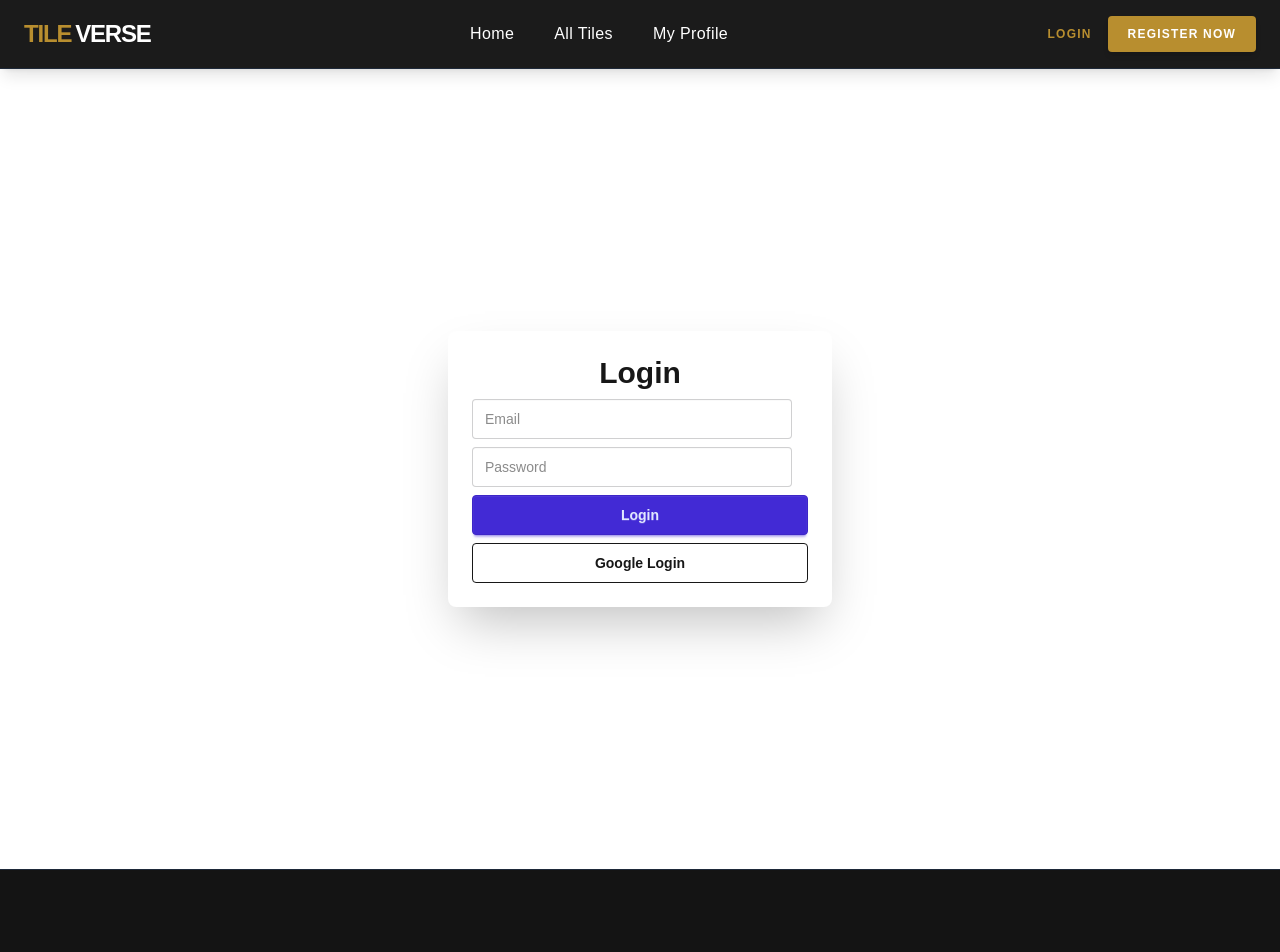
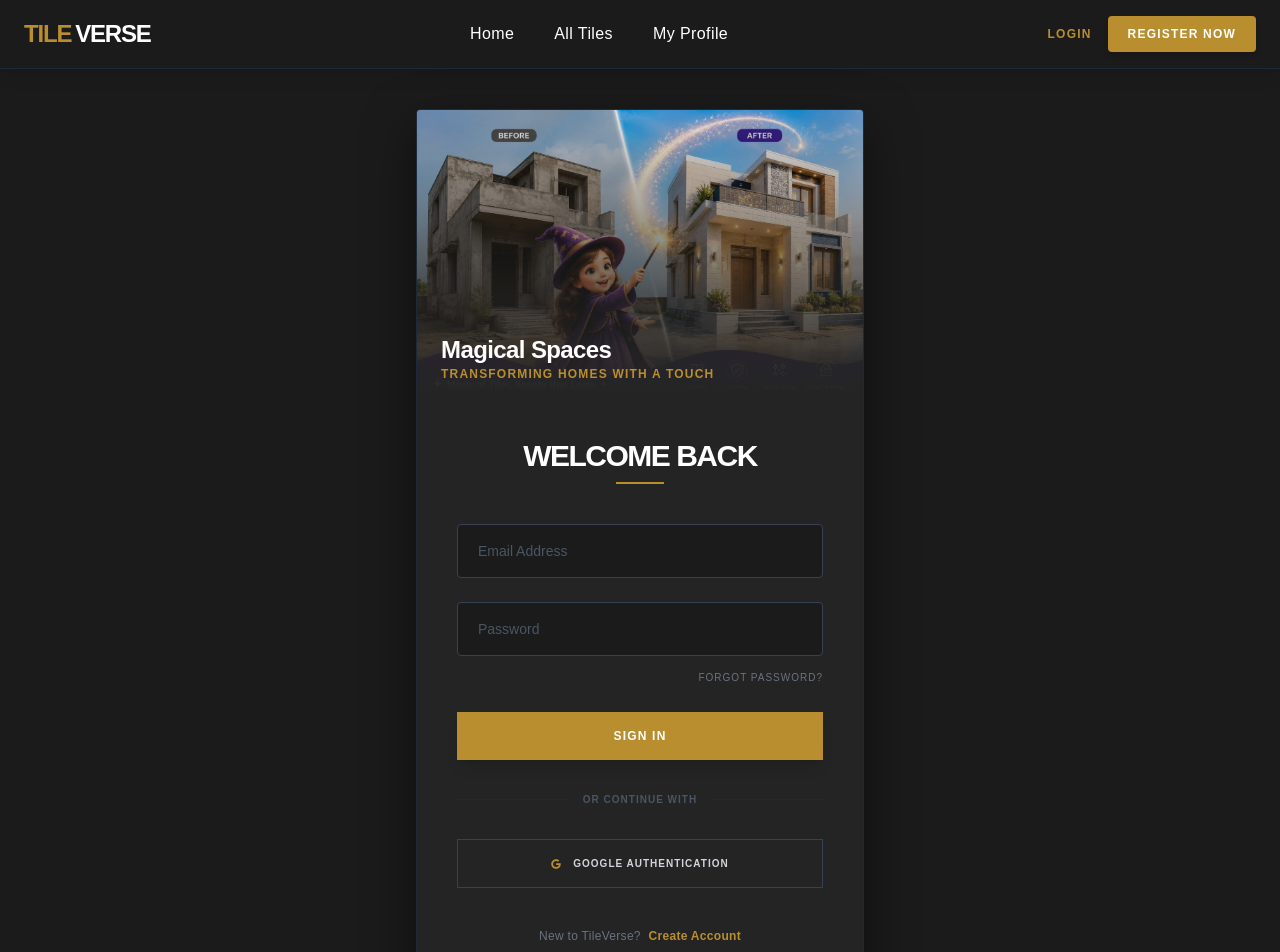
Before and after one commit to everluma/tiles-gallery, a Next.js app: page /login in a window 1280 px wide. Shown: the top 952 px of the page. Built offline with nearby package versions, Linux system fonts and the light colour scheme.

Commit message:
updated login page

```diff
--- a/src/app/login/page.jsx
+++ b/src/app/login/page.jsx
@@ -1,31 +1,83 @@
+"use client";
+
+import Link from "next/link";
+import { FaGoogle } from "react-icons/fa";
+
 const Login = () => {
   return (
-    <div className="hero min-h-screen">
-      <div className="card w-full max-w-sm shadow-2xl bg-base-100">
-        <div className="card-body">
-          <h1 className="text-3xl font-bold text-center">
-            Login
-          </h1>
+    <div className="min-h-screen bg-[#1B1B1B] flex items-center justify-center p-6 md:p-10">
+      <div className="w-full max-w-md bg-[#242424] shadow-[0_20px_50px_rgba(0,0,0,0.5)] overflow-hidden border border-gray-800 rounded-sm">
 
+        {/* --- image --- */}
+        <div className="relative h-64 md:h-72 w-full overflow-hidden">
+          <img
+            src="/images/magic-girl-login.jpeg"
+            alt="Magic Transformation"
+            className="w-full h-full object-cover opacity-90 transition-transform duration-1000 hover:scale-110"
+          />
+
+          <div className="absolute inset-0 bg-gradient-to-t from-[#242424] to-transparent"></div>
+          <div className="absolute bottom-4 left-6">
+            <h2 className="text-white text-2xl font-bold tracking-tight">Magical Spaces</h2>
+            <p className="text-[#B88E2F] text-xs uppercase tracking-widest font-semibold">Transforming homes with a touch</p>
+          </div>
+        </div>
+
+        {/* --- FORM SECTION --- */}
+        <div className="p-8 md:p-10">
+          <div className="text-center mb-10">
+            <h1 className="text-3xl font-bold text-white tracking-tighter mb-2 uppercase">Welcome Back</h1>
+            <div className="h-[2px] w-12 bg-[#B88E2F] mx-auto"></div>
+          </div>
+
+          <div className="space-y-6">
+            {/* Email Input */}
+            <div>
               <input
                 type="email"
-            placeholder="Email"
-            className="input input-bordered"
+                placeholder="Email Address"
+                className="w-full bg-[#1B1B1B] border border-gray-700 py-4 px-5 text-white focus:outline-none focus:border-[#B88E2F] transition-all rounded-sm placeholder:text-gray-600 text-sm"
               />
+            </div>
 
+            {/* Password Input */}
+            <div>
               <input
                 type="password"
                 placeholder="Password"
-            className="input input-bordered"
+                className="w-full bg-[#1B1B1B] border border-gray-700 py-4 px-5 text-white focus:outline-none focus:border-[#B88E2F] transition-all rounded-sm placeholder:text-gray-600 text-sm"
               />
+              <div className="text-right mt-2">
+                <Link href="#" className="text-[10px] uppercase tracking-widest text-gray-500 hover:text-[#B88E2F]">Forgot Password?</Link>
+              </div>
+            </div>
 
-          <button className="btn btn-primary">
-            Login
+            {/* Login Button */}
+            <button className="w-full bg-[#B88E2F] hover:bg-[#a07b28] text-white py-4 font-bold uppercase tracking-widest transition-all shadow-lg active:scale-95 text-xs">
+              Sign In
             </button>
 
-          <button className="btn btn-outline">
-            Google Login
+            {/* Divider */}
+            <div className="flex items-center gap-4 py-2">
+              <div className="flex-1 h-[1px] bg-gray-800"></div>
+              <span className="text-gray-600 text-[10px] uppercase tracking-widest font-bold">Or Continue With</span>
+              <div className="flex-1 h-[1px] bg-gray-800"></div>
+            </div>
+
+            {/* Google Login */}
+            <button className="w-full border border-gray-700 hover:bg-white hover:text-black text-gray-300 py-4 flex items-center justify-center gap-3 transition-all font-bold uppercase tracking-widest text-[10px]">
+              <FaGoogle className="text-[#B88E2F]" />
+              Google Authentication
             </button>
+          </div>
+
+          {/* Footer Link */}
+          <p className="text-center mt-10 text-gray-500 text-xs tracking-wide">
+            New to TileVerse?{" "}
+            <Link href="/register" className="text-[#B88E2F] font-bold hover:underline ml-1">
+              Create Account
+            </Link>
+          </p>
         </div>
       </div>
     </div>
```
Also changed, not shown: public/images/magic-girl-login.jpeg (added). Lines whose indentation alone changed are shown as unchanged.
